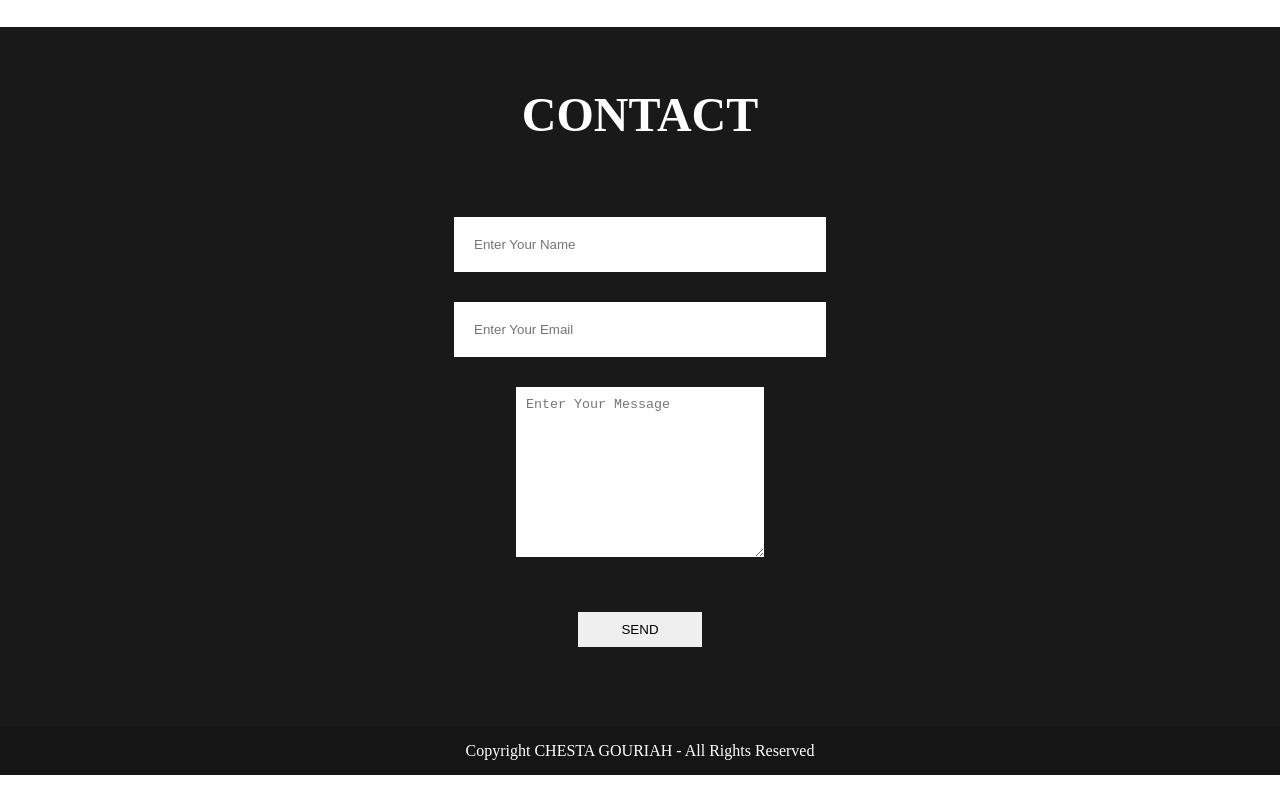
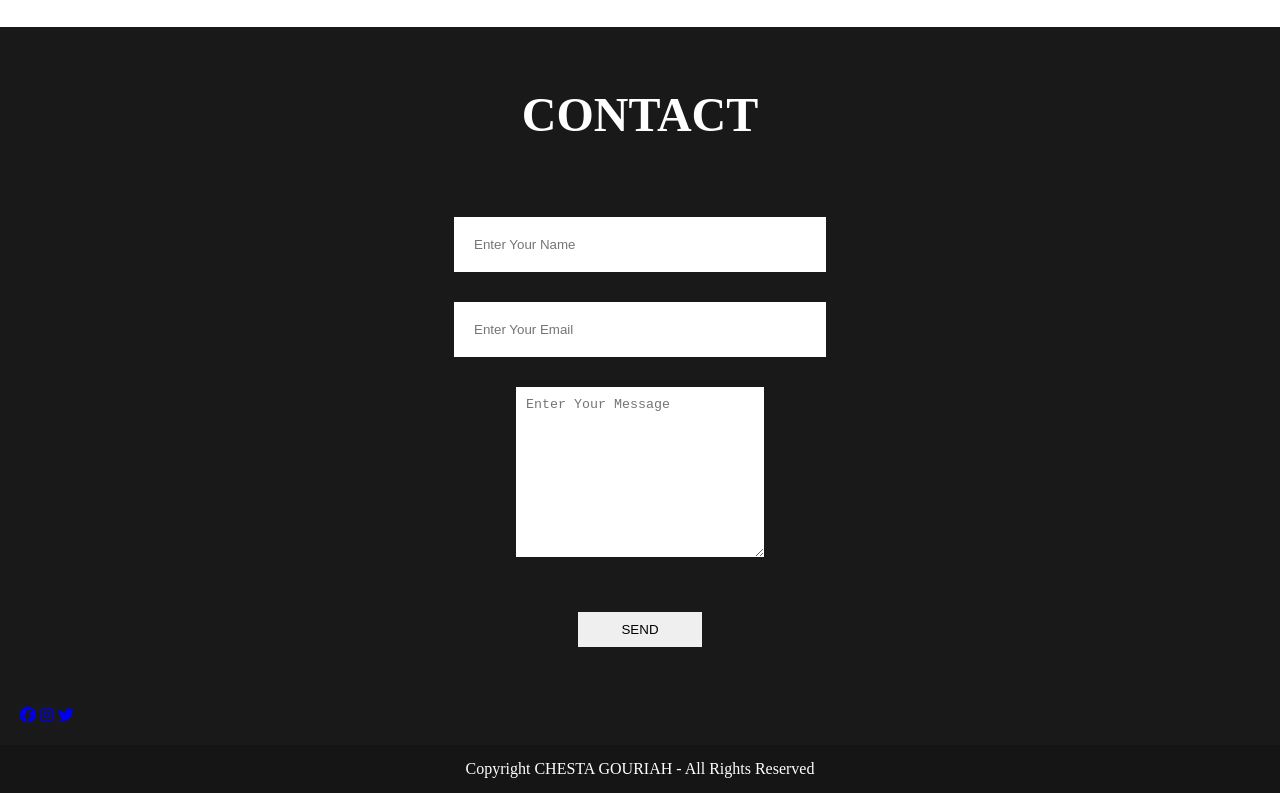
Before and after one commit to Chesta0903/web-portfolio, a plain HTML site: page index.html in a window 1280 px wide. Shown: the part 2528-3321 px from the top of the page. Drawn offline with Linux system fonts and the light colour scheme.

Commit message:
Update index.html

```diff
--- a/index.html
+++ b/index.html
@@ -7,12 +7,13 @@
 <title>Document</title>
 <link rel="stylesheet" href="style.css">
 
+
 <link rel="stylesheet" media= "screen and (max-width:800px)" href="tablet.css">
 <link rel="stylesheet" media= "screen and (max-width: 530px)" href="phone.css">
 
 <link rel ="stylesheet" href="simplelightbox-master/dist/simple-lightbox.css">
 
-
+<script src="https://kit.fontawesome.com/dbed6b6114.js" crossorigin="anonymous"></script>
 
 </head>
 
@@ -23,7 +24,7 @@
         <a class="navbar-log" href=""><img src="image/CGlogo1.svg" alt=""></a>
 
 
-        <ul>
+        <ul class="list">
             <li><a href="#home">Home</a></li>
             <li><a href="#about">About</a></li>
             <li><a href="#services">My Services</a></li>
@@ -31,6 +32,9 @@
             <li><a href="#contact">Contact</a></li>
 
         </ul>
+
+
+
         </nav>
 
 
@@ -176,10 +180,27 @@
 
 </form>
 
+<div class="social-icons">
+
+    <ul>
+
+    <a href = "https://www.facebook.com/"><i class = "fab fa-facebook"></i></a>
+
+
+
+    <a href = "https://www.instagram.com/"><i class = "fab fa-instagram"></i></a>
+
+
+
+    <a href = "https://www.twitter.com/"><i class = "fab fa-twitter"></i></a>
+
+
+    </ul>
+
+</div>
+
 
 </section>
-
-
 
 
 <footer>
```
